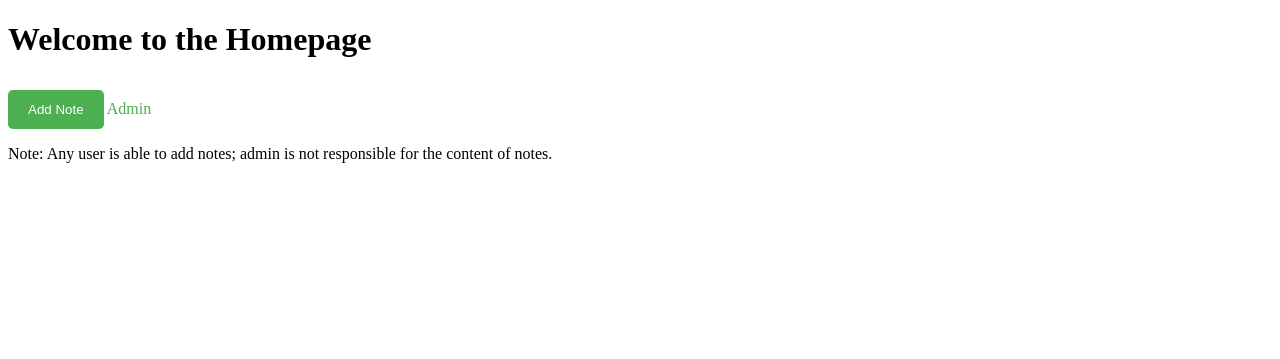
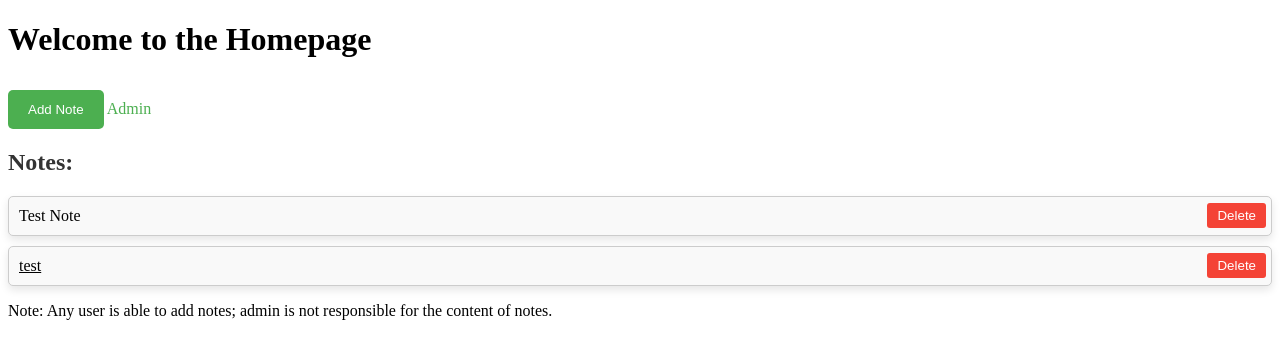
Before and after one commit to testspandan/django-notes, a Django app: page / in a window 1280 px wide. Shown: the top 359 px of the page. Run offline with Django 4.2, Linux system fonts and the light colour scheme; data comes from the database, SQL or seed files in the repository.

Commit message:
Update home.html

```diff
--- a/notes/templates/notes/home.html
+++ b/notes/templates/notes/home.html
@@ -143,7 +143,22 @@
         });
     </script>
 
-
+    <h2>Notes:</h2>
+    <ul>
+        {% for note in notes %}
+            <li class="note">{{ note.content|safe }}
+                <!-- Delete button -->
+                <button class="delete-btn" onclick="alert('You need admin permission to delete this note')">Delete</button>
+            </li>
+            <script>
+                const markdownContent = `{{ note.content|escapejs }}`;
+                const htmlContent = marked(markdownContent);
+                const container = document.createElement('div');
+                container.innerHTML = htmlContent;
+                document.body.appendChild(container);
+            </script>
+        {% endfor %}
+    </ul>
     <p>Note: Any user is able to add notes; admin is not responsible for the content of notes.</p>
 </body>
 </html>
```
